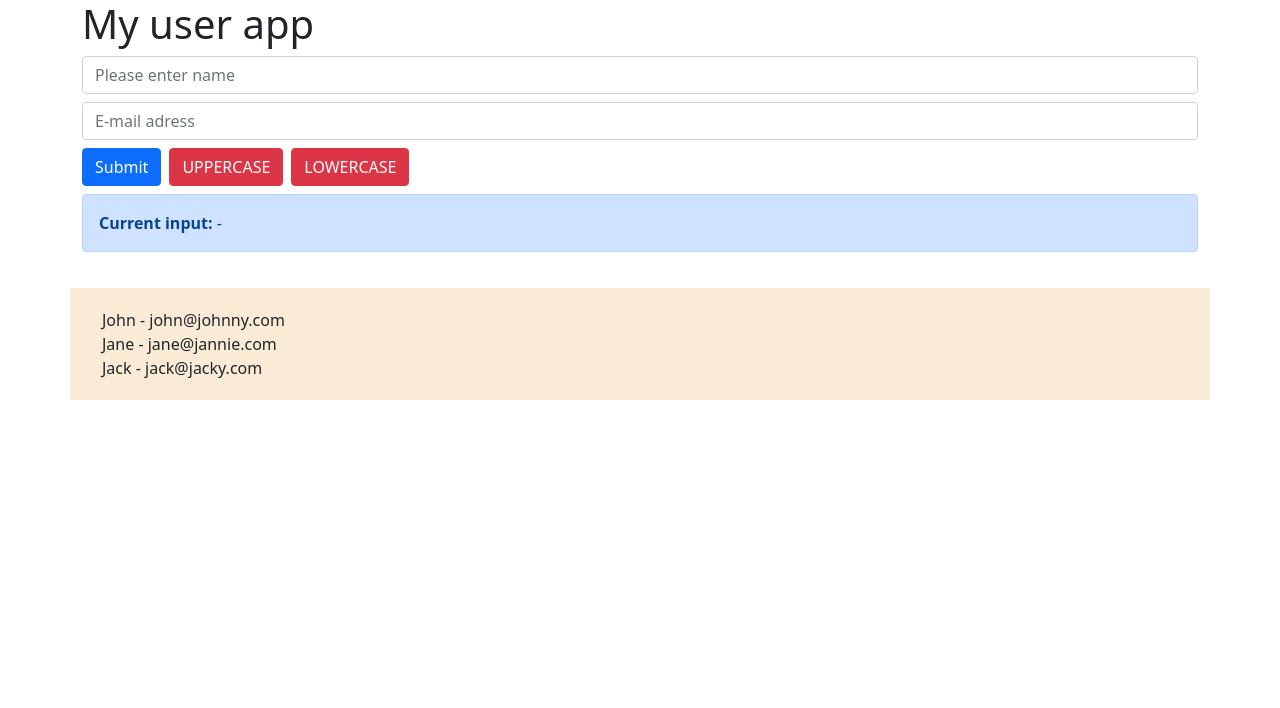
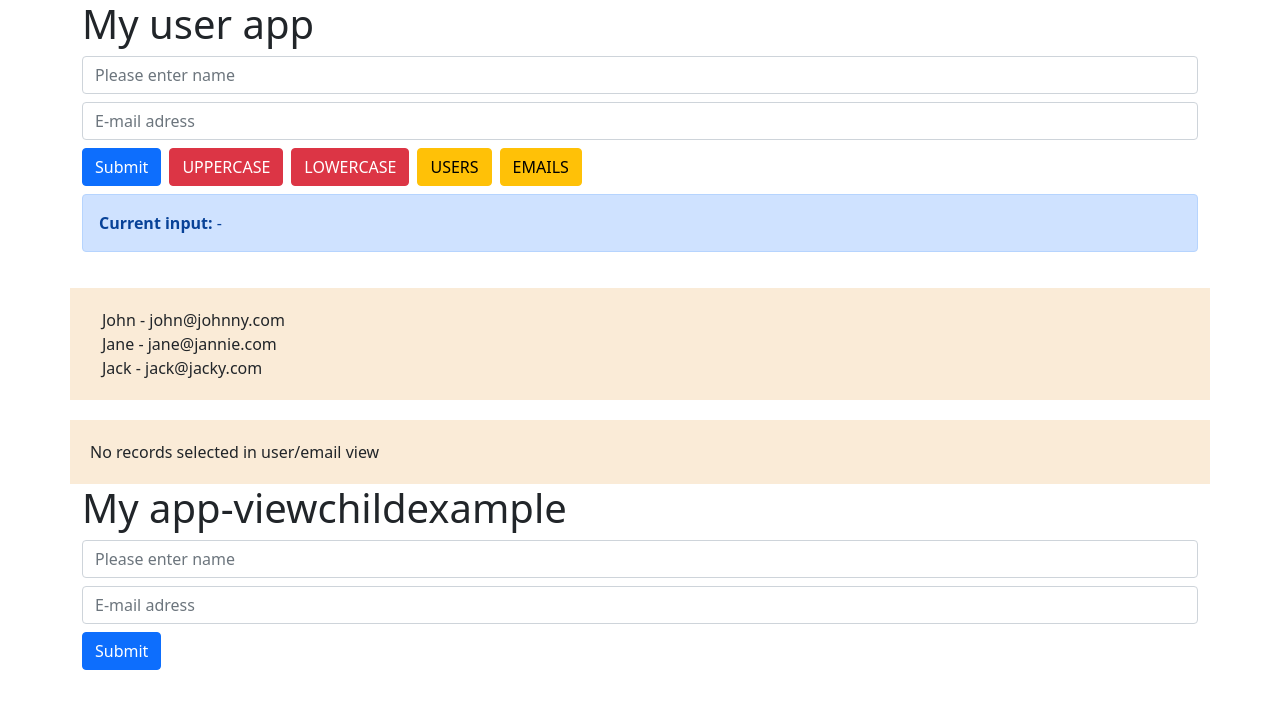
Before and after one commit to mdenitti/chartform, an Angular app: page / in a window 1280 px wide. Shown: the top 708 px of the page. Built offline with nearby package versions, Linux system fonts and the light colour scheme.

Commit message:
added array map operator and viewchild alternative

```diff
--- a/src/app/app.component.html
+++ b/src/app/app.component.html
@@ -7,6 +7,8 @@
       <button (click)="addUsers()" class="btn btn-primary mt-2 me-2">Submit</button>
       <button (click)="transformToUpperCase()" class="btn btn-danger mt-2 me-2">UPPERCASE</button>
       <button (click)="transformToLowerCase()" class="btn btn-danger mt-2 me-2">LOWERCASE</button>
+      <button (click)="showUsers()" class="btn btn-warning mt-2 me-2">USERS</button>
+      <button (click)="showEmails()" class="btn btn-warning mt-2 me-2">EMAILS</button>
       <div class="alert alert-primary mt-2" role="alert">
         <b>Current input: </b>{{name}} - {{email}}
       </div>
@@ -20,4 +22,22 @@
       </div>
     </div>
   </div>
+
+  <div *ngIf="showDataUsers.length !=0" class="row users">
+    <div class="col">
+      <h2>User names</h2>
+      <div *ngFor="let showDataUser of showDataUsers" class="">
+        {{showDataUser}}
+      </div>
+    </div>
+    <div class="col">
+      <h2>User emails</h2>
+      <div *ngFor="let showDataEmail of showDataEmails" class="">
+        {{showDataEmail}}
+      </div>
+    </div>
+  </div>
+  <div *ngIf="showDataUsers.length ==0 " class="row users">No records selected in user/email view</div>
 </div>
+
+<app-viewchildexample></app-viewchildexample>
--- a/src/app/app.component.ts
+++ b/src/app/app.component.ts
@@ -1,4 +1,10 @@
 import { Component } from '@angular/core';
+import { myUsers } from './models/myUsers';
+// export interface myUsers {
+//   name: string;
+//   email: string;
+//   phone?: string;
+// }
 
 @Component({
   selector: 'app-root',
@@ -7,16 +13,35 @@ import { Component } from '@angular/core';
 })
 export class AppComponent {
 
+constructor() {
+  // used to initialize the the attributes
+  this.myUsers = {
+    name: '',
+    email: ''
+  };
+  this.name = '';
+  this.email = '';
+ }
+
 addUsers() {
     // add the user to the list
-    this.users.push({name: this.name, email: this.email});
+    this.myUsers = {
+      name: this.name,
+      email: this.email,
+
+    }
+    this.users.push(this.myUsers);
     // clear the form
     this.name = '';
     this.email = '';
 }
-  title = 'chartform';
-  name = '';
-  email = '';
+
+  // intention is a nice clean way to show the used attributes
+  showDataUsers: any = [];
+  showDataEmails: any  = [];
+  name:string;
+  email:string;
+  myUsers: myUsers;
 
   // create a list of users
   users = [
@@ -36,4 +61,14 @@ addUsers() {
     this.name = this.name.toLowerCase();
     this.email = this.email.toLowerCase();
   }
+
+  showUsers() {
+    this.showDataUsers = this.users.map(user => user.name);
+
+  }
+
+  showEmails() {
+    this.showDataEmails = this.users.map(user => user.email);
+  }
+
 }
--- a/src/app/app.module.ts
+++ b/src/app/app.module.ts
@@ -3,10 +3,12 @@ import { BrowserModule } from '@angular/platform-browser';
 // import forms module to use ngModel
 import { FormsModule } from '@angular/forms';
 import { AppComponent } from './app.component';
+import { ViewchildexampleComponent } from './viewchildexample/viewchildexample.component';
 
 @NgModule({
   declarations: [
-    AppComponent
+    AppComponent,
+    ViewchildexampleComponent
   ],
   imports: [
     BrowserModule,
--- /dev/null
+++ b/src/app/models/myUsers.ts
@@ -0,0 +1,5 @@
+export interface myUsers {
+    name: string;
+    email: string;
+    phone?: string;
+  }
--- /dev/null
+++ b/src/app/viewchildexample/viewchildexample.component.html
@@ -0,0 +1,17 @@
+<div class="container">
+    <div class="row">
+        <div class="col">
+          <h1>My app-viewchildexample</h1>
+          <input class="form-control mt-2" type="text" #name placeholder="Please enter name">
+          <input class="form-control mt-2" type="text" #email placeholder="E-mail adress">
+          <button (click)="addUsers(name.value,email.value)" class="btn btn-primary mt-2 me-2">Submit</button>
+
+        </div>
+      </div>
+
+    </div>
+
+    <div class="container">
+        <div *ngFor="let totaluser of totalusers" class="">
+          {{totaluser.name}} - {{totaluser.email}}
+    </div>
--- /dev/null
+++ b/src/app/viewchildexample/viewchildexample.component.ts
@@ -0,0 +1,37 @@
+import { Component, OnInit, ViewChild } from '@angular/core';
+import { myUsers } from '../models/myUsers';
+
+@Component({
+  selector: 'app-viewchildexample',
+  templateUrl: './viewchildexample.component.html',
+  styleUrls: ['./viewchildexample.component.css']
+})
+export class ViewchildexampleComponent implements OnInit {
+
+  // as alterntive to 2 way data binding with ngmodel; use viewchild
+  // Be advised that this is not the best practice and a pain in the ass
+  // Also mind the allocation of the reset values... and the use of the nativeElement.value below
+
+  @ViewChild('name') name: any;
+  @ViewChild('email') email: any;
+
+  totalusers: any = [];
+  myUsers!: myUsers;
+
+  addUsers(arg0: string, arg1: string) {
+    this.myUsers = {
+      name: arg0,
+      email: arg1
+    }
+    this.totalusers.push(this.myUsers);
+
+    this.name.nativeElement.value = '';
+    this.email.nativeElement.value = '';
+  }
+
+  constructor() { }
+
+  ngOnInit(): void {
+  }
+
+}
```
Also changed, not shown: src/app/viewchildexample/viewchildexample.component.css (added), 1 other file (tests, documents, lock files or other folders).
